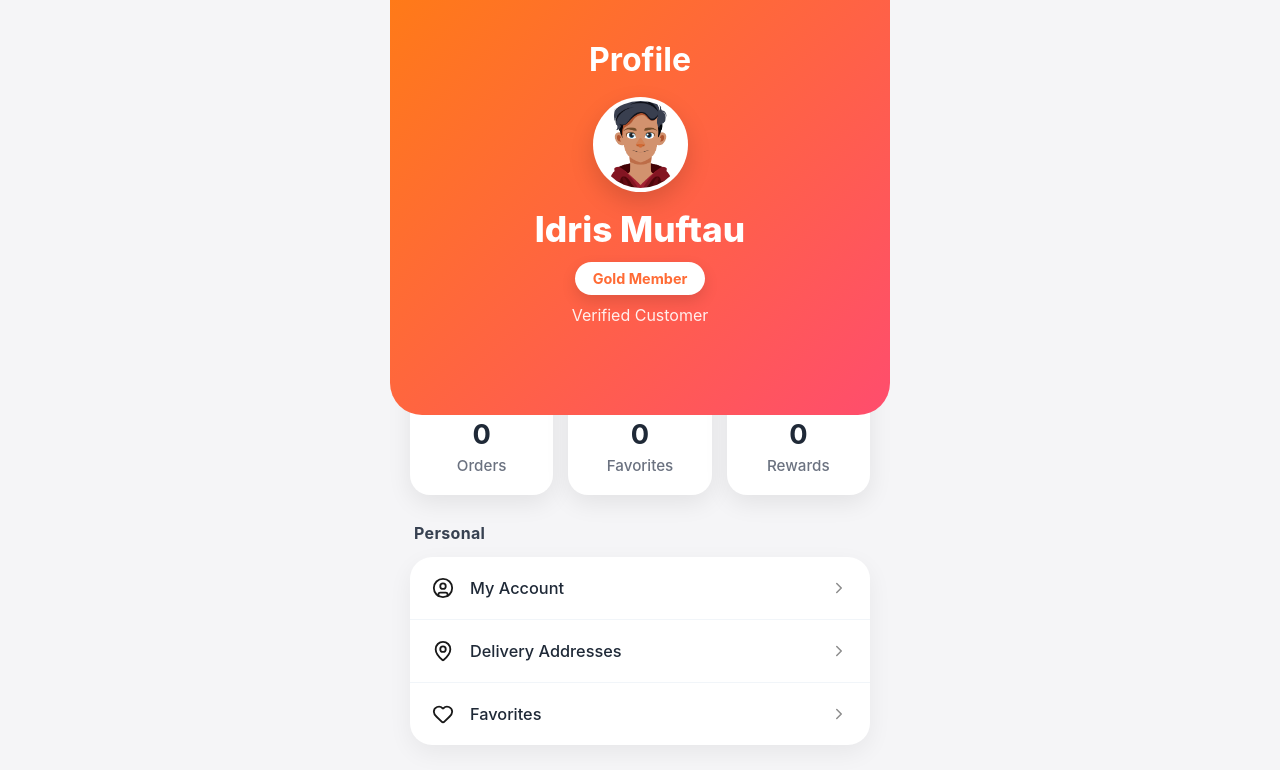
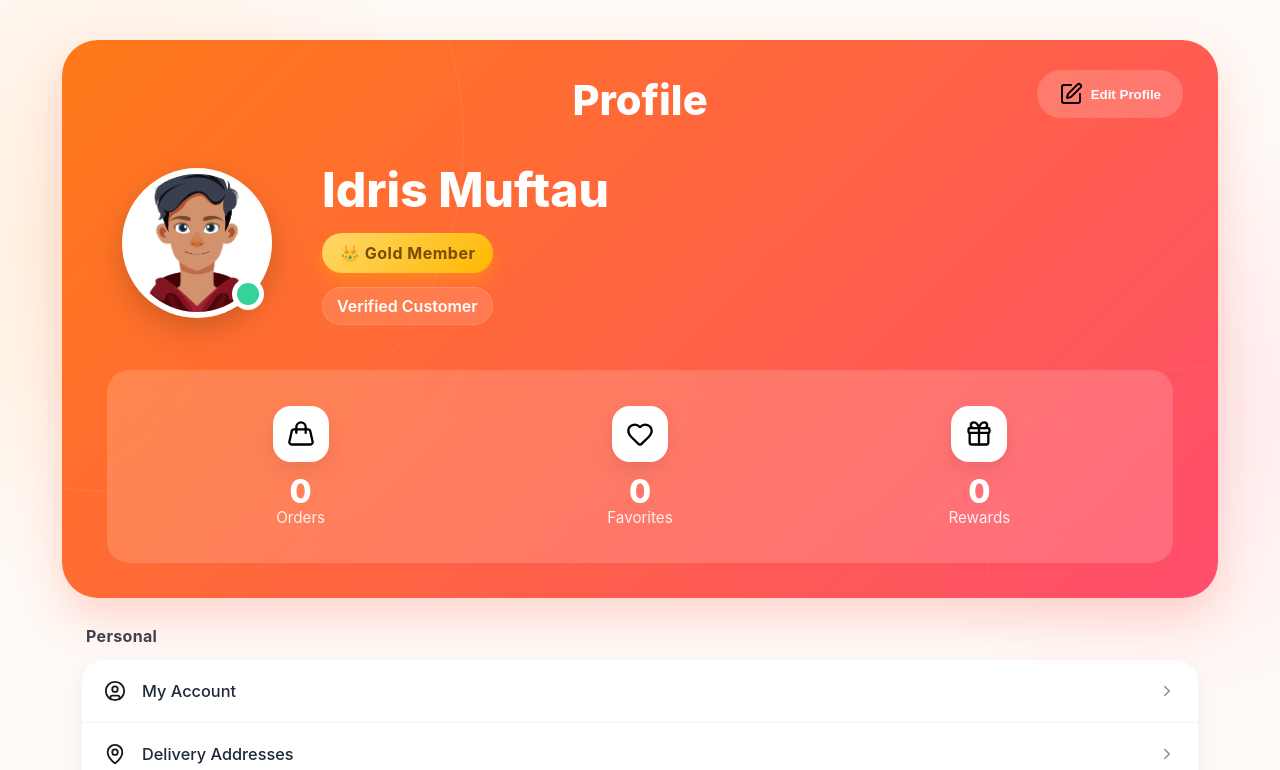
Before and after one commit to Amigo-1234/kandystreats-v2, a website: page pages/profile.html in a window 1280 px wide. Shown: the top 770 px of the page. Drawn offline with Linux system fonts and the light colour scheme.

Commit message:
Profilepage done

```diff
--- a/css/profile.css
+++ b/css/profile.css
@@ -12,9 +12,16 @@ body{
 
     font-family:Inter, sans-serif;
 
-    background:#f5f5f7;
+    background:
 
-    color:#1f2937;
+radial-gradient(circle at 10% 15%, rgba(255,175,90,.18), transparent 20%),
+
+radial-gradient(circle at 90% 25%, rgba(255,90,140,.12), transparent 18%),
+
+radial-gradient(circle at 70% 85%, rgba(255,180,120,.10), transparent 22%),
+
+#fffaf6;
+
 
 }
 
@@ -40,15 +47,11 @@ img{
 
 .profile-page{
 
-    max-width:500px;
+    width:min(95%,1300px);
 
-    margin:0 auto;
+    margin:auto;
 
-    min-height:100vh;
-
-    background:#f5f5f7;
-
-    padding-bottom:100px;
+    padding:40px 30px 100px;
 
 }
 
@@ -58,45 +61,169 @@ img{
 
 .profile-header{
 
+    position:relative;
+
     background:linear-gradient(135deg,#ff7a18,#ff4d6d);
 
-    border-bottom-left-radius:32px;
+    border-radius:36px;
 
-    border-bottom-right-radius:32px;
+    padding:35px 45px;
 
-    padding:40px 24px 90px;
+    overflow:hidden;
+
+    box-shadow:0 20px 45px rgba(255,102,85,.25);
+
+}
+
+/* Decorative Lines */
+
+.profile-header::before{
+
+    content:"";
+
+    position:absolute;
+
+    width:700px;
+
+    height:700px;
+
+    border:1px solid rgba(255,255,255,.08);
+
+    border-radius:50%;
+
+    left:-300px;
+
+    top:-250px;
+
+}
+
+.profile-header::after{
+
+    content:"";
+
+    position:absolute;
+
+    width:450px;
+
+    height:450px;
+
+    border:1px solid rgba(255,255,255,.06);
+
+    border-radius:50%;
+
+    right:-220px;
+
+    bottom:-220px;
+
+}
+
+/* ===========================================
+   TITLE
+=========================================== */
+
+.page-title{
+
+    color:#fff;
+
+    font-size:2.6rem;
+
+    font-weight:800;
+
+    text-align:center;
+
+    margin-bottom:35px;
+
+}
+
+/* ===========================================
+   EDIT BUTTON
+=========================================== */
+
+.edit-profile{
+
+    position:absolute;
+
+    top:30px;
+
+    right:35px;
+
+    display:flex;
+
+    align-items:center;
+
+    gap:8px;
+
+    padding:12px 22px;
+
+    border:none;
+
+    border-radius:999px;
+
+    background:rgba(255,255,255,.18);
+
+    backdrop-filter:blur(14px);
+
+    color:white;
+
+    font-weight:600;
+
+    cursor:pointer;
+
+}
+
+.edit-profile:hover{
+
+    background:rgba(255,255,255,.28);
+
+}
+
+/* ===========================================
+   PROFILE CARD
+=========================================== */
+
+.profile-card{
+
+    display:grid;
+
+    grid-template-columns:180px 1fr;
+
+    align-items:center;
+
+    gap:35px;
 
     position:relative;
 
-    overflow:hidden;
+    z-index:2;
 
 }
 
-.profile-info{
+/* ===========================================
+   LEFT
+=========================================== */
+
+.profile-left{
 
     display:flex;
 
-    flex-direction:column;
-
-    align-items:center;
+    justify-content:center;
 
 }
 
 .avatar-wrapper{
 
-    width:95px;
+    position:relative;
 
-    height:95px;
+    width:150px;
+
+    height:150px;
 
     border-radius:50%;
 
-    overflow:hidden;
+    background:white;
 
-    background:#ffffff;
+    padding:6px;
 
-    padding:4px;
-
-    box-shadow:0 10px 25px rgba(0,0,0,.15);
+    box-shadow:0 12px 30px rgba(0,0,0,.18);
 
 }
 
@@ -106,125 +233,204 @@ img{
 
     height:100%;
 
+    border-radius:50%;
+
     object-fit:cover;
 
+}
+
+.online-badge{
+
+    position:absolute;
+
+    width:32px;
+
+    height:32px;
+
     border-radius:50%;
+
+    background:#34d399;
+
+    border:5px solid white;
+
+    bottom:8px;
+
+    right:8px;
+
+}
+
+/* ===========================================
+   RIGHT
+=========================================== */
+
+.profile-right{
+
+    display:flex;
+
+    flex-direction:column;
+
+    align-items:flex-start;
 
 }
 
 #profile-name{
 
-    margin-top:18px;
+    color:white;
 
-    font-size:2rem;
+    font-size:3rem;
+
+    font-weight:800;
+
+    margin-bottom:14px;
+
+}
+
+.member-level{
+
+    display:inline-flex;
+    align-items:center;
+    gap:8px;
+
+    padding:10px 18px;
+
+    border-radius:999px;
+
+    background:
+        linear-gradient(
+        135deg,
+        #FFD76A,
+        #FFB800);
+
+    color:#7a4b00;
 
     font-weight:700;
 
-    color:#fff;
+    letter-spacing:.5px;
+
+    box-shadow:
+        0 8px 18px rgba(255,184,0,.35);
 
 }
 
-.verified-badge{
+.profile-status{
 
-    margin-top:10px;
-
-    display:flex;
+    display:inline-flex;
 
     align-items:center;
 
     gap:8px;
 
-    background:rgba(255,255,255,.18);
+    margin-top:14px;
 
-    color:#fff;
-
-    padding:8px 16px;
+    padding:8px 14px;
 
     border-radius:999px;
 
-    backdrop-filter:blur(8px);
+    background:rgba(255,255,255,.12);
 
-    font-size:.95rem;
+    border:1px solid rgba(255,255,255,.15);
+
+    color:white;
 
     font-weight:600;
 
-}
-
-.verified-dot{
-
-    width:10px;
-
-    height:10px;
-
-    border-radius:50%;
-
-    background:#22c55e;
+    backdrop-filter:blur(10px);
 
 }
 
 /* ===========================================
-   STATS
+   STATS BAR
 =========================================== */
 
-.stats-section{
+.stats-bar{
 
-    margin-top:-55px;
+    margin-top:45px;
 
-    padding:0 20px;
+    background:rgba(255,255,255,.16);
+
+    backdrop-filter:blur(18px);
+
+    border-radius:22px;
+
+    padding:24px;
 
     display:grid;
 
     grid-template-columns:repeat(3,1fr);
 
-    gap:15px;
+    gap:0;
 
 }
 
-.stat-card{
+.stat-item{
 
-    background:#fff;
+    display:flex;
 
-    border-radius:20px;
+    flex-direction:column;
 
-    padding:20px 10px;
+    align-items:center;
+
+    justify-content:center;
 
     text-align:center;
 
-    box-shadow:0 8px 25px rgba(0,0,0,.08);
+    padding:12px 20px;
+
+}
+
+.stat-item h3{
+
+    font-size:2rem;
+
+    font-weight:800;
+
+    color:white;
+
+    line-height:1;
+
+}
+
+.stat-item span{
+
+    font-size:.95rem;
+
+    color:rgba(255,255,255,.9);
+
+}
+
+.divider{
+
+    display: none;
 
 }
 
 .stat-icon{
 
-    width:26px;
+    width:56px;
 
-    height:26px;
+    height:56px;
 
-    margin:0 auto 12px;
+    padding:14px;
+
+    background:white;
+
+    border-radius:18px;
+
+    margin-bottom:14px;
+
+    box-shadow:0 8px 20px rgba(0,0,0,.08);
 
 }
 
-.stat-card h2{
+.stat-item div{
 
-    font-size:1.7rem;
+    display:flex;
 
-    font-weight:700;
-
-    color:#1f2937;
+    flex-direction:column;
 
 }
 
-.stat-card p{
 
-    margin-top:5px;
-
-    font-size:.95rem;
-
-    color:#6b7280;
-
-    font-weight:500;
-
-}
 
 /* ===========================================
    MENU SECTIONS
@@ -445,58 +651,49 @@ img{
 }
 
 
-.page-title {
-    color: #fff;
-    font-size: 2rem;
-    font-weight: 700;
-    text-align: center;
-    margin-bottom:18px;
+
+@media(max-width:768px){
+
+.profile-card{
+
+    grid-template-columns:1fr;
+
+    text-align:center;
+
+    gap:24px;
+
 }
 
-.member-level{
+.profile-left{
 
-    margin-top:12px;
+    justify-content:center;
 
-    background:#ffffff;
+}
 
-    color:#ff6b35;
-
-    padding:8px 18px;
-
-    border-radius:999px;
-
-    font-size:.9rem;
-
-    font-weight:700;
-
-    display:inline-flex;
+.profile-right{
 
     align-items:center;
 
-    gap:6px;
+}
 
-    box-shadow:0 6px 15px rgba(0,0,0,.12);
+.stats-bar{
+
+    grid-template-columns:1fr;
+
+    gap:18px;
 
 }
 
-#profile-name{
+.divider{
 
-    margin-top:16px;
-
-    font-size:2.2rem;
-
-    font-weight:800;
-
-    color:#fff;
+    display:none;
 
 }
 
-.profile-status{
+.stat-item{
 
-    margin-top:10px;
-
-    color:rgba(255,255,255,.9);
-
-    font-size:1rem;
+    justify-content:flex-start;
 
 }
+
+}
--- a/pages/profile.html
+++ b/pages/profile.html
@@ -18,106 +18,119 @@
 
     <header class="profile-header">
 
-        <div class="header-overlay"></div>
+    <button class="edit-profile">
 
-        <div class="profile-info">
+        <img src="../icons/edit.svg" class="edit-icon" alt="">
 
-            <h2 class="page-title">
+        Edit Profile
 
-                Profile
+    </button>
 
-            </h2>
+    <h2 class="page-title">
+
+        Profile
+
+    </h2>
+
+    <div class="profile-card">
+
+        <div class="profile-left">
 
             <div class="avatar-wrapper">
 
                 <img
                     src="../images/default-avatar.png"
                     class="profile-avatar"
-                    id="profile-photo">
+                    id="profile-photo"
+                    alt="Profile">
+
+                <span class="online-badge"></span>
 
             </div>
 
-<h1 id="profile-name">
-
-    Idris Muftau
-
-</h1>
-
-<div class="member-level">
-
-    Gold Member
-
-</div>
-
-<p class="profile-status">
-
-    Verified Customer
-
-</p>
-
-
         </div>
 
-    </header>
+        <div class="profile-right">
 
-    <!-- =========================
-         STATS
-    ========================== -->
+            <h1 id="profile-name">
 
-    <section class="stats-section">
+                Idris Muftau
 
-        <div class="stat-card">
+            </h1>
 
-            <img
-                src="../icons/bag.svg"
-                alt=""
-                class="stat-icon">
+            <div class="member-level">
 
-            <h2 id="orders-count">
-                0
-            </h2>
+                👑 Gold Member
 
-            <p>
-                Orders
+            </div>
+
+            <p class="profile-status">
+
+                Verified Customer
+
             </p>
 
         </div>
 
-        <div class="stat-card">
+    </div>
 
-            <img
-                src="../icons/heart.svg"
-                alt=""
-                class="stat-icon">
+    <div class="stats-bar">
 
-            <h2 id="favorites-count">
-                0
-            </h2>
+        <div class="stat-item">
 
-            <p>
-                Favorites
-            </p>
+            <img src="../icons/bag.svg"
+                 class="stat-icon"
+                 alt="">
+
+            <div>
+
+                <h3 id="orders-count">0</h3>
+
+                <span>Orders</span>
+
+            </div>
 
         </div>
 
-        <div class="stat-card">
+        <div class="divider"></div>
 
-            <img
-                src="../icons/gift.svg"
-                alt=""
-                class="stat-icon">
+        <div class="stat-item">
 
-            <h2 id="reward-count">
-                0
-            </h2>
+            <img src="../icons/heart.svg"
+                 class="stat-icon"
+                 alt="">
 
-            <p>
-                Rewards
-            </p>
+            <div>
+
+                <h3 id="favorites-count">0</h3>
+
+                <span>Favorites</span>
+
+            </div>
 
         </div>
 
-    </section>
+        <div class="divider"></div>
+
+        <div class="stat-item">
+
+            <img src="../icons/gift.svg"
+                 class="stat-icon"
+                 alt="">
+
+            <div>
+
+                <h3 id="reward-count">0</h3>
+
+                <span>Rewards</span>
+
+            </div>
+
+        </div>
+
+    </div>
+
+</header>
 
     <!-- =========================
          PERSONAL
```
Also changed, not shown: icons/edit.svg (added).
